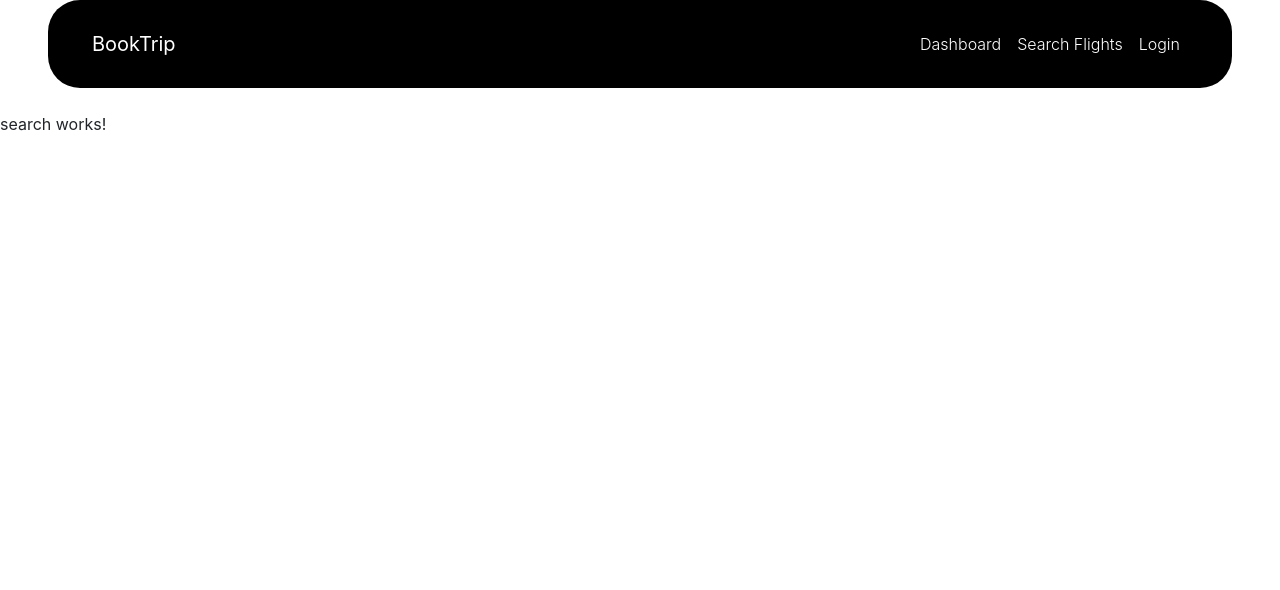
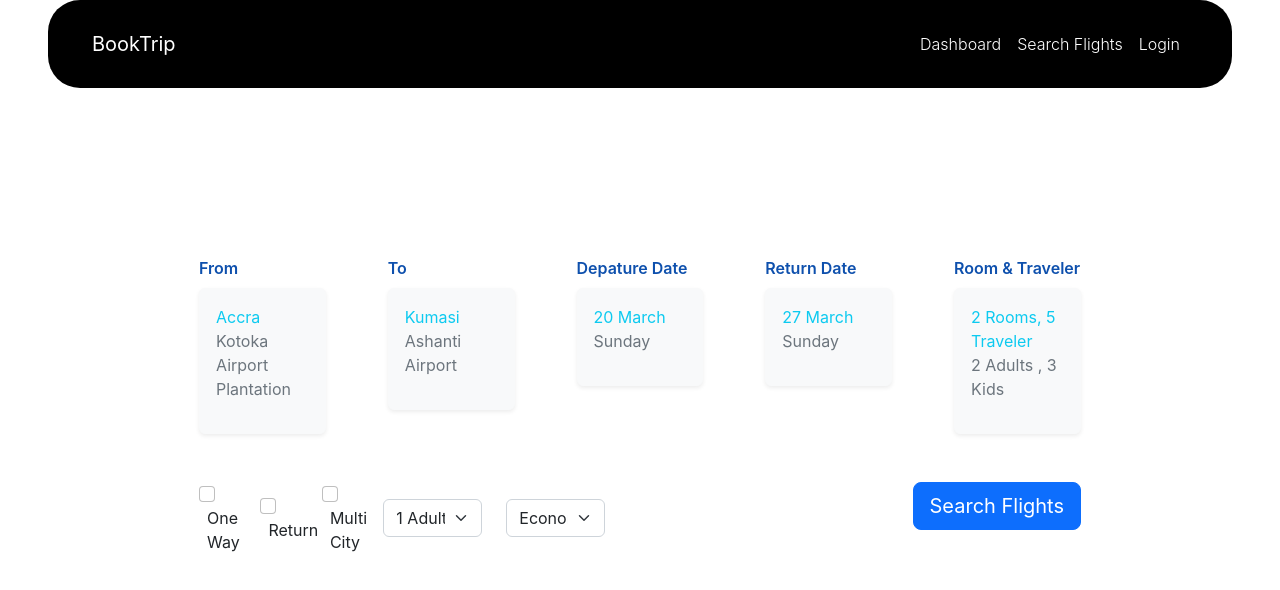
Before and after one commit to Jude-Asiedu/bookertrip, an Angular app: page /search in a window 1280 px wide. Shown: the top 590 px of the page. Built offline with nearby package versions, Linux system fonts and the light colour scheme.

Commit message:
Updated the main page...still in progress

```diff
--- a/src/app/pages/website/search/search.component.html
+++ b/src/app/pages/website/search/search.component.html
@@ -1 +1,96 @@
-<p>search works!</p>
+
+<div class="mx-5 mt-5 pt-5 ">
+
+  <div class="row ">
+    <div class="col-sm-11 col-md-10 col-lg-7 col-xl-9 mx-auto">
+
+
+  <div class="row   mt-5 d-flex justify-content-between">
+    <div class="col-2">
+      <span>From</span>
+      <div class="card shadow-sm mt-2 border-light bg-light">
+        <div class="card-body">
+          <label class="text-info pb-0"> Accra</label>
+          <p  class="text-muted"> Kotoka Airport Plantation</p>
+        </div>
+      </div>
+    </div>
+    <div class="col-2">
+      <span>To</span>
+      <div class="card shadow-sm mt-2 border-light bg-light">
+        <div class="card-body">
+          <label class="text-info pb-0"> Kumasi</label>
+          <p  class="text-muted"> Ashanti Airport</p>
+        </div>
+      </div>
+    </div>
+    <div class="col-2">
+      <span>Depature Date</span>
+      <div class="card shadow-sm mt-2 border-light bg-light">
+        <div class="card-body">
+          <label class="text-info pb-0"> 20 March</label>
+          <p  class="text-muted"> Sunday</p>
+        </div>
+      </div>
+    </div>
+    <div class="col-2">
+      <span>Return Date</span>
+      <div class="card shadow-sm mt-2 border-light bg-light">
+        <div class="card-body">
+           <label class="text-info pb-0"> 27 March</label>
+          <p  class="text-muted"> Sunday</p>
+        </div>
+      </div>
+    </div>
+    <div class="col-2">
+      <span>Room & Traveler</span>
+      <div class="card shadow-sm mt-2 border-light bg-light">
+        <div class="card-body">
+           <label class="text-info pb-0"> 2 Rooms, 5 Traveler</label>
+          <p  class="text-muted"> 2 Adults , 3 Kids</p>
+        </div>
+      </div>
+    </div>
+
+  </div>
+
+  <div class=" d-flex justify-content-between mt-5">
+    <div class="col">
+      <div class="row d-flex align-items-center">
+        <div class="form-group col-1">
+        <input type="checkbox"  class="form-check-input "  name="oneway" id="tripType" />
+        <label for="tripType" class="ms-2">One Way</label>
+         </div>
+        <div class="form-group col-1">
+        <input type="checkbox"  class="form-check-input "  name="oneway" id="return" />
+        <label for="return" class="ms-2">Return </label>
+       </div>
+       <div class="form-group col-1">
+        <input type="checkbox" class="form-check-input "  name="oneway" id="multi" />
+        <label for="multi" class="ms-2">Multi City</label>
+        </div>
+       <div class="form-group col-2">
+       <select name="numberofAdults" id="" class="form-select ">
+        <option value="1"> 1 Adults</option>
+        <option value="2"> 2 Adults</option>
+        <option value="3"> 2 Adults ,1 Child</option>
+        <option value="4"> 3 Adults, 2 Children</option>
+       </select>
+        </div>
+       <div class="form-group col-2">
+       <select name="typeOfFlights" id="" class="form-select ">
+        <option value="economy"> Economy</option>
+        <option value="businessClasss"> Business Class</option>
+        <option value="fristClass"> First Class</option>
+        <option value="jets"> Private Jets</option>
+       </select>
+        </div>
+     </div>
+    </div>
+      <div class="">
+        <button class="btn btn-lg btn-primary"> Search Flights</button>
+    </div>
+  </div>
+   </div>
+  </div>
+</div>
--- a/src/app/pages/website/search/search.component.scss
+++ b/src/app/pages/website/search/search.component.scss
@@ -0,0 +1,4 @@
+span{
+  color:rgb(14, 80, 173);
+  font-weight: 600;
+}
```
